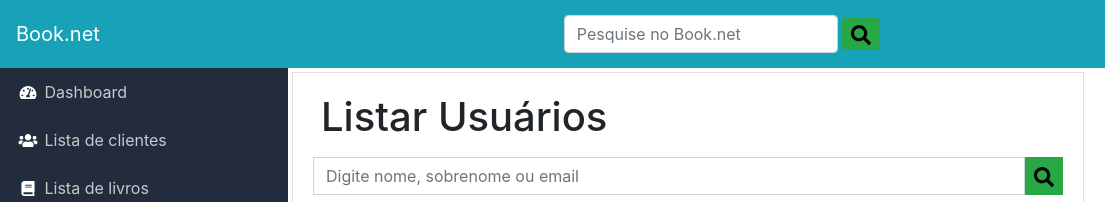
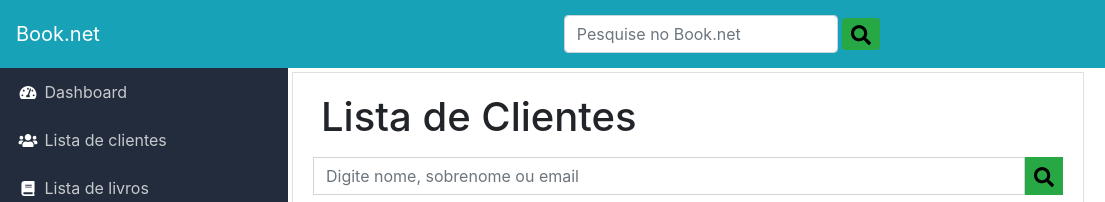
Before and after one commit to marceloluisr/Laboratorios-LpWeb, a plain HTML site: page Lab3 - Bootstrap/html/lista_clientes.html in a window 1280 px wide. Shown: the top 202 px of the page, 0-1105 px from the left. Drawn offline with nearby package versions, Linux system fonts and the light colour scheme.

Commit message:
mudança no titulo lista de clientes

```diff
--- a/Lab3 - Bootstrap/html/lista_clientes.html
+++ b/Lab3 - Bootstrap/html/lista_clientes.html
@@ -84,10 +84,10 @@
             <div class="list-group-item">
                 <div class="d-flex">
                     <div class="mr-auto p-2">
-                        <p class="h1 d-none d-lg-block">Listar Usuários</p>
-                        <p class="h2 d-none d-md-block d-lg-none">Listar Usuários</p>
-                        <p class="h3 d-none d-sm-block d-md-none">Listar Usuários</p>
-                        <p class="h3 d-block d-sm-none">Listar Usuários</p>
+                        <p class="h1 d-none d-lg-block">Lista de Clientes</p>
+                        <p class="h2 d-none d-md-block d-lg-none">Lista de Clientes</p>
+                        <p class="h3 d-none d-sm-block d-md-none">Lista de Clientes</p>
+                        <p class="h3 d-block d-sm-none">Lista de Clientes</p>
 
 
                     </div>
```
